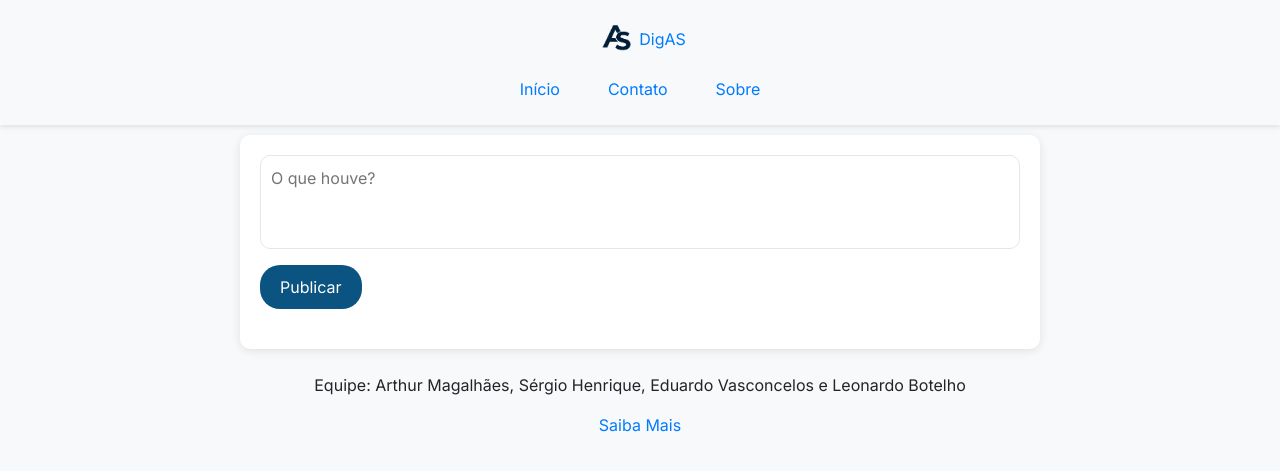
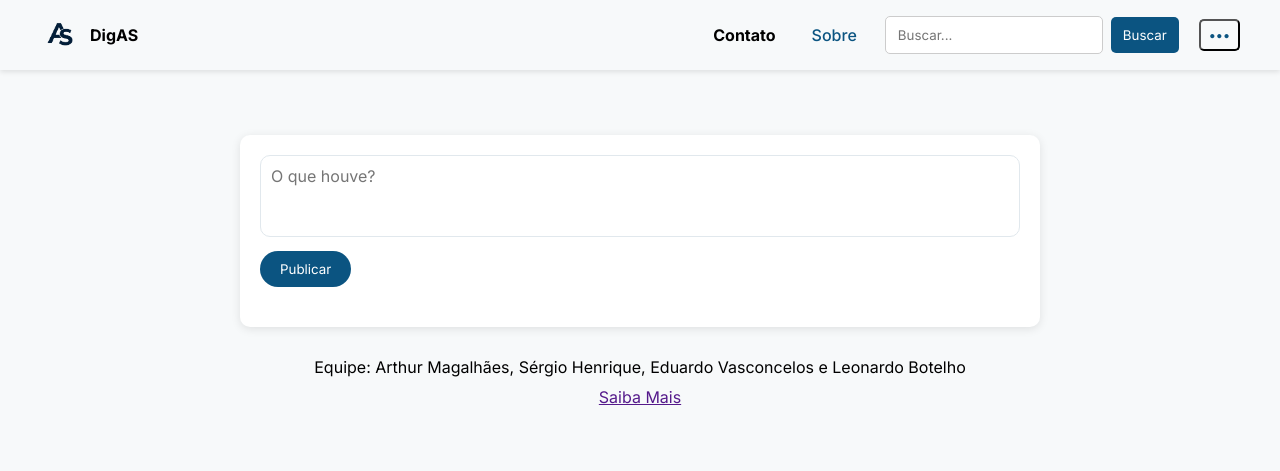
Before and after one commit to oficialarthurmagalhaes/DigAS, a PHP site: page / in a window 1280 px wide. Shown: the top 471 px of the page. Run offline with PHP 8.4, Linux system fonts and the light colour scheme.

Commit message:
retirei o bootstrap e estou fazendo o CSS puro

```diff
--- a/css/style.css
+++ b/css/style.css
@@ -10,15 +10,167 @@
     background-color: #f7f9fa;
   }
 
-  .header{
-     position: fixed;
-    top: 0;
-    left: 0;
+  /* Estrutura principal */
+.header {
+  position: fixed;
+  top: 0;
+  left: 0;
+  width: 100%;
+  background-color: #f7f9fa;
+  box-shadow: 0 2px 5px rgba(0, 0, 0, 0.1);
+  z-index: 1000;
+  padding: 15px 20px;
+}
+
+.nav {
+  max-width: 1200px;
+  margin: 0 auto;
+  display: flex;
+  align-items: center;
+  justify-content: space-between;
+  flex-wrap: wrap;
+}
+
+/* Logo */
+.logo {
+  display: flex;
+  align-items: center;
+  text-decoration: none;
+  color: #000;
+  font-weight: bold;
+  gap: 10px;
+}
+
+/* Links principais */
+.links {
+  display: flex;
+  gap: 20px;
+  align-items: center;
+}
+
+.link {
+  text-decoration: none;
+  color: #0b5481;
+  font-weight: 500;
+  padding: 6px 8px;
+  border-radius: 5px;
+  transition: background 0.2s;
+  background: transparent;
+  cursor: pointer;
+}
+
+.link:hover {
+  background-color: rgba(11, 84, 129, 0.1);
+}
+
+.ativo {
+  color: #000;
+  font-weight: 700;
+}
+
+/* Dropdown */
+.menu {
+  position: relative;
+}
+
+.submenu {
+  display: none;
+  position: absolute;
+  top: 35px;
+  left: 0;
+  background-color: white;
+  border-radius: 5px;
+  box-shadow: 0 2px 8px rgba(0, 0, 0, 0.1);
+  list-style: none;
+  padding: 10px 0;
+  min-width: 160px;
+}
+
+.menu:hover .submenu {
+  display: block;
+}
+
+.submenu li {
+  padding: 0;
+}
+
+.submenu a {
+  display: block;
+  padding: 10px 15px;
+  text-decoration: none;
+  color: #333;
+  transition: background 0.2s;
+}
+
+.submenu a:hover {
+  background-color: #f0f0f0;
+}
+
+.submenu hr {
+  margin: 5px 0;
+  border: none;
+  border-top: 1px solid #ddd;
+}
+
+/* Busca */
+.busca {
+  display: flex;
+  align-items: center;
+  gap: 8px;
+}
+
+.busca input {
+  padding: 10px 12px;
+  border: 1px solid #ccc;
+  border-radius: 5px;
+}
+
+.busca button {
+  background-color: #0b5481;
+  color: white;
+  border: none;
+  padding: 10px 12px;
+  border-radius: 5px;
+  cursor: pointer;
+}
+
+.busca button:hover {
+  background-color: #094368;
+}
+
+/* Responsivo */
+@media (max-width: 768px) {
+  .nav {
+    flex-direction: column;
+    align-items: flex-start;
+  }
+
+  .links {
+    margin-top: 10px;
+    flex-direction: column;
+    gap: 10px;
+  }
+
+  .busca {
     width: 100%;
-    background-color: #f7f9fa; /* Cor de fundo para evitar sobreposição transparente */
-    box-shadow: 0 2px 5px rgba(0, 0, 0, 0.1); /* Sombra opcional */
-    z-index: 1000; /* Ficar acima dos outros elementos */
+    margin-top: 10px;
   }
+
+  .busca input {
+    flex: 1;
+    width: 100%;
+  }
+
+  .submenu {
+    position: static;
+    box-shadow: none;
+  }
+
+  .menu:hover .submenu {
+    display: block;
+  }
+}
+
 
   .container {
     display: flex;
@@ -118,9 +270,32 @@
     text-decoration: underline;
   }
 
+  .btn-topo {
+  position: fixed;
+  bottom: 30px;
+  right: 30px;
+  background-color: #0b5481;
+  color: white;
+  border: none;
+  padding: 12px 16px;
+  border-radius: 50%;
+  font-size: 18px;
+  cursor: pointer;
+  display: none;
+  box-shadow: 0 2px 5px rgba(0, 0, 0, 0.2);
+  z-index: 1000;
+  transition: background 0.3s;
+  }
+
+  .btn-topo:hover {
+  background-color: #094368;
+  }
+
   .footer{
     display: flex;
     justify-content: center;
     align-items: center;
     flex-direction: column;
+    gap: 10px;
+    padding-bottom: 20px;
   }
--- a/index.html
+++ b/index.html
@@ -7,7 +7,7 @@
     <meta name="viewport" content="width=device-width, initial-scale=1.0">
 
     <!-- Estilos -->
-    <link rel="stylesheet" href="css/bootstrap.css">
+    <!-- <link rel="stylesheet" href="css/bootstrap.css"> -->
     <link rel="stylesheet" href="css/style.css">
     <link rel="preconnect" href="https://fonts.googleapis.com">
     <link rel="preconnect" href="https://fonts.gstatic.com" crossorigin>
@@ -26,7 +26,35 @@
 <body>
     <header>
         <!-- Cabeçalho com menu ou título -->
-        <div class="header" id="header"></div>
+        <!-- <div class="header" id="header"></div> -->
+         <header class="header">
+            <div class="nav">
+                <a href="#" class="logo">
+                    <img src="/assets/img/logo_DigAS_semfundo.png" alt="Logo DigAS" height="40" />
+                    <span>DigAS</span>
+                </a>
+
+                <nav class="links">
+                    <a href="#" class="link ativo">Contato</a>
+                    <a href="#" class="link">Sobre</a>
+
+                    <form class="busca">
+                        <input type="text" placeholder="Buscar..." />
+                        <button type="submit">Buscar</button>
+                    </form>
+                    <div class="menu">
+                        <button class="link">•••</button>
+                        <ul class="submenu">
+                            <li><a href="#">Ação</a></li>
+                            <li><a href="#">Outra ação</a></li>
+                            <li><hr /></li>
+                            <li><a href="#">Mais alguma coisa</a></li>
+                        </ul>
+                    </div>
+                </nav>
+
+            </div>
+        </header>
     </header>
 
     <main class="container">
@@ -43,6 +71,8 @@
         </div>
     </main>
 
+    <button class="btn-topo" onclick="voltarAoTopo()">↑</button>
+
     <footer>
         <!-- Rodapé com nome e link-->
          <div class="footer" id="footer"></div>
--- a/js/script.js
+++ b/js/script.js
@@ -4,34 +4,9 @@
 function criarHeader() {
     console.log("A função está sendo chamada!");
 
-    const headerHTML = `
-      <nav class="navbar navbar-expand-lg bg-body-tertiary">
-          <div class="container-fluid">
-              <a class="navbar-brand" href="#">
-                  <img src="/assets/img/logo_DigAS_semfundo.png" alt="Logo digAS" width="auto" height="45px">
-                  DigAS
-              </a>
-              <button class="navbar-toggler" type="button" data-bs-toggle="collapse" data-bs-target="#navbarNav"
-                  aria-controls="navbarNav" aria-expanded="false" aria-label="Toggle navigation">
-                  <span class="navbar-toggler-icon"></span>
-              </button>
-              <div class="collapse navbar-collapse" id="navbarNav">
-                  <ul class="navbar-nav">
-                      <li class="nav-item">
-                          <a class="nav-link active" aria-current="page" href="index.html">Início</a>
-                      </li>
-                      <li class="nav-item">
-                          <a class="nav-link" href="contato.html">Contato</a>
-                      </li>
-                      <li class="nav-item">
-                          <a class="nav-link" href="sobre.html">Sobre</a>
-                      </li>
-                  </ul>
-              </div>
-          </div>
-      </nav>
-  `;
-document.getElementById("header").innerHTML = headerHTML;
+    const headerHTML =`
+        `;
+    document.getElementById("header").innerHTML = headerHTML;
 
 
     document.getElementById("header").innerHTML = headerHTML;
@@ -102,3 +77,18 @@ window.addEventListener("DOMContentLoaded", () => {
         }
     });
 });
+
+// Mostrar botão ao rolar para baixo
+  window.addEventListener("scroll", function () {
+    const botao = document.querySelector(".btn-topo");
+    if (window.scrollY > 300) {
+      botao.style.display = "block";
+    } else {
+      botao.style.display = "none";
+    }
+  });
+
+  // Rolar suavemente ao topo
+  function voltarAoTopo() {
+    window.scrollTo({ top: 0, behavior: "smooth" });
+  }
```
